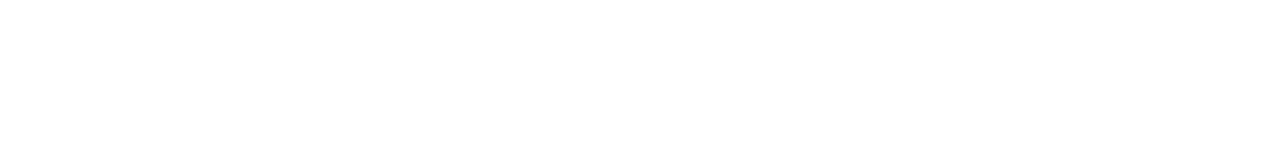
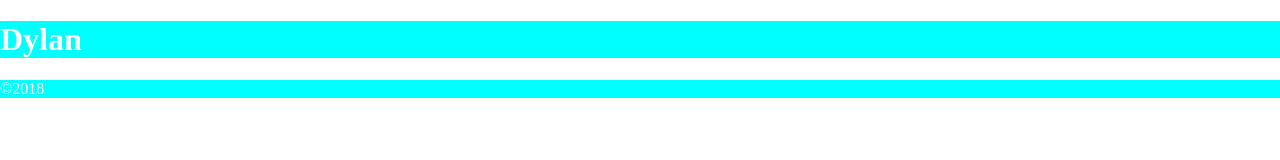
Before and after one commit to JennyAllar/baby-stats, a plain HTML site: page index.html in a window 1280 px wide. Drawn offline with nearby package versions, Linux system fonts and the light colour scheme.

Commit message:
Adding first content and styling

```diff
--- a/index.html
+++ b/index.html
@@ -9,5 +9,11 @@
         <link href="style.css" rel="stylesheet" type="text/css" />
     </head>
     <body>
+        <header>
+            <h1>Dylan</h1>
+        </header>
+        <footer>
+            ©2018
+        </footer>
     </body>
 </html>
--- a/style.css
+++ b/style.css
@@ -1,3 +1,4 @@
-h1 {
-
+header, footer {
+    background-color: aqua;
+    color: white;
 }
```
